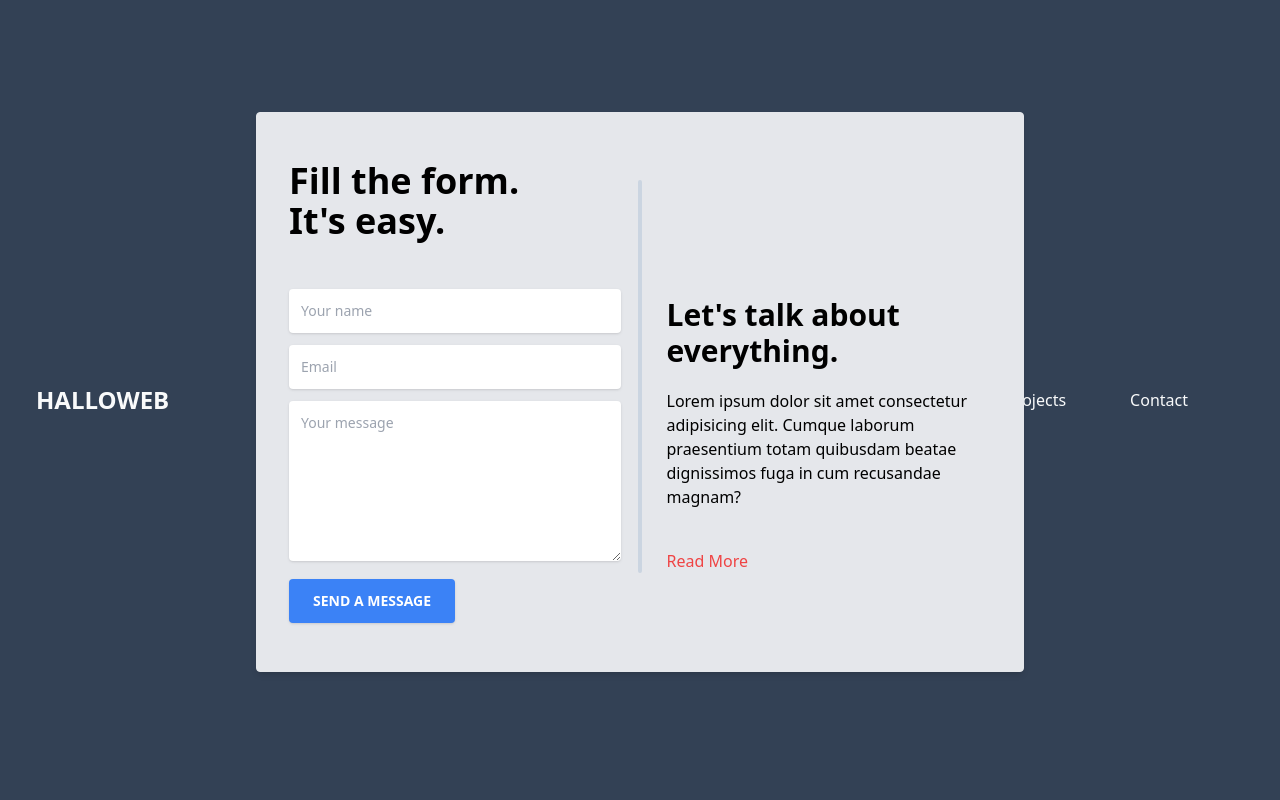
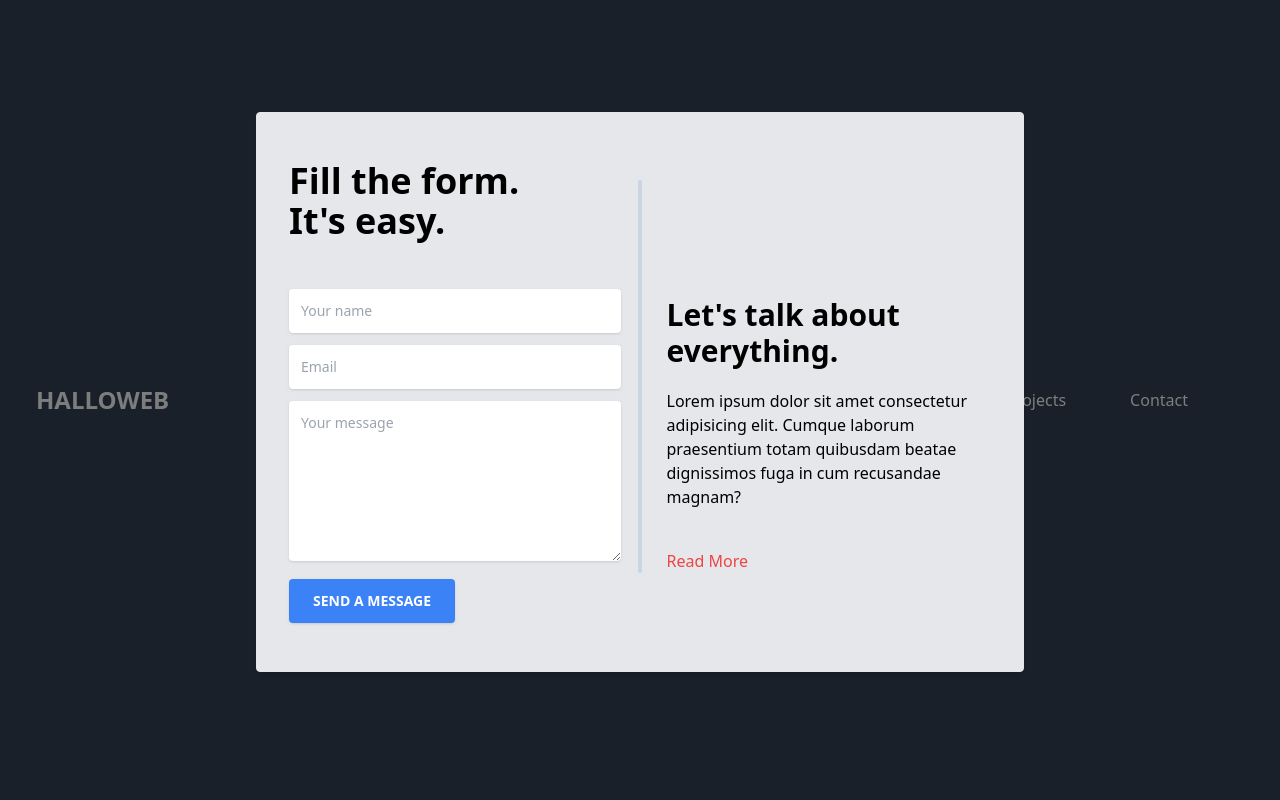
Before and after one commit to NoxturneDev/porto-team, a React (Create React App) app: page / in a window 1280 px wide. Both pictures are taken after a click on the element "Contact". Shown: the top 800 px of the page. Built offline with nearby package versions, Linux system fonts and the light colour scheme.

Commit message:
add new overlay class

```diff
--- a/src/css/index.css
+++ b/src/css/index.css
@@ -129,6 +129,11 @@
     .header-xl {
         @apply mb-6 text-8xl font-extrabold tracking-wider leading-none text-gray-800
     }
+
+    .bg-overlay{
+        @apply before:content-['*'] before:absolute before:w-screen before:h-screen
+        before:bg-[rgba(0,0,0)] before:opacity-50
+    }
 }
 
 
```
